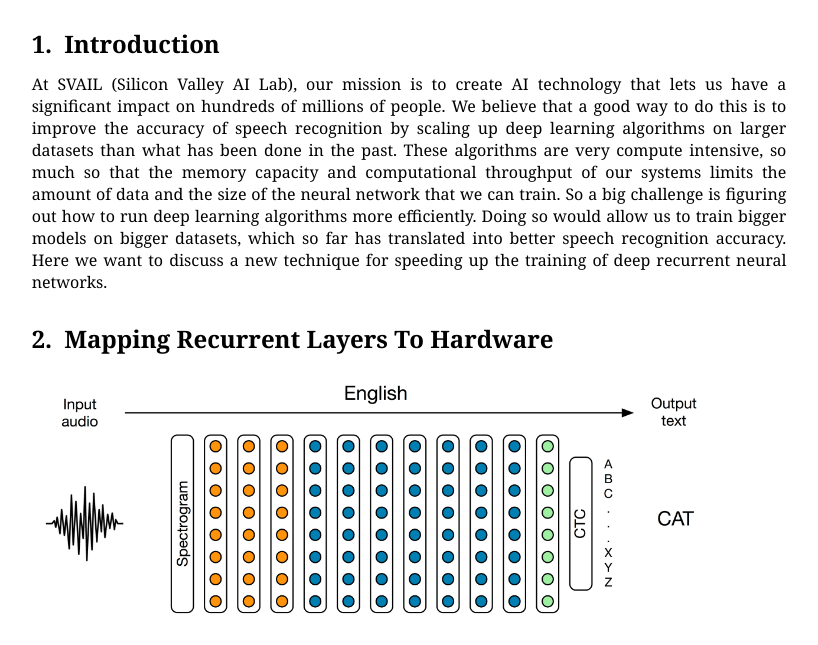
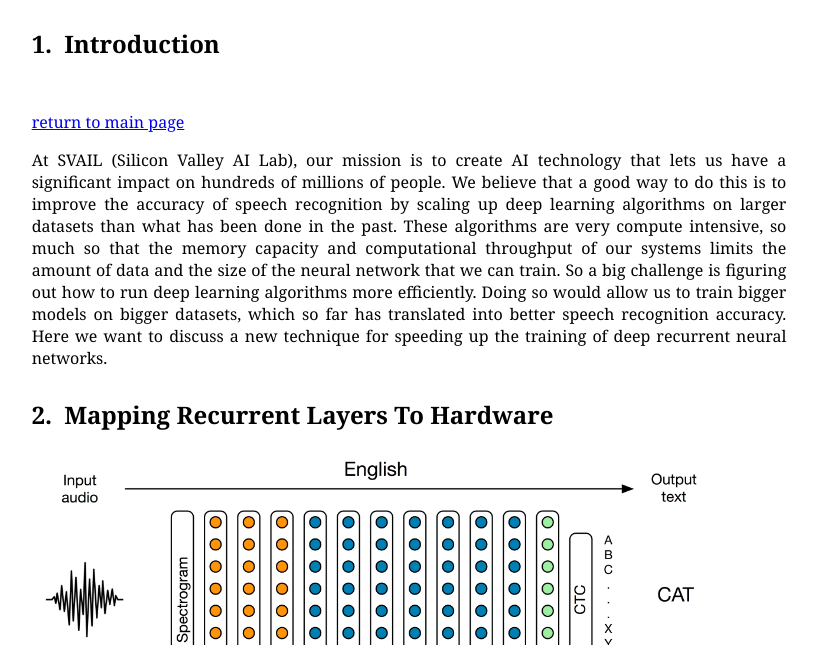
Before and after one commit to svail/persistent_rnns, a plain HTML site: page index.html in a window 1280 px wide. Shown: the part 155-800 px from the top of the page, without its empty margins (231-1049 px from the left). Drawn offline with Linux system fonts and the light colour scheme.

Commit message:
Update index.html

```diff
--- a/index.html
+++ b/index.html
@@ -1,6 +1,15 @@
 <!DOCTYPE html>
 <html lang="en-US">
 <head>
+    <script>
+  (function(i,s,o,g,r,a,m){i['GoogleAnalyticsObject']=r;i[r]=i[r]||function(){
+  (i[r].q=i[r].q||[]).push(arguments)},i[r].l=1*new Date();a=s.createElement(o),
+  m=s.getElementsByTagName(o)[0];a.async=1;a.src=g;m.parentNode.insertBefore(a,m)
+  })(window,document,'script','//www.google-analytics.com/analytics.js','ga');
+  ga('create', 'UA-69560860-3', 'auto');
+  ga('send', 'pageview');
+</script>
+
   <meta http-equiv="content-type" content="text/html; charset=UTF-8" />
   <meta name="generator" content="Madoko, version 1.0.0-rc6" />
   <meta name="viewport" content="initial-scale=1.0" />
@@ -381,6 +390,7 @@
 <tbody><tr><td class="author column" style="text-align:center;line-adjust:0">
 <div class="authorname" style="font-size:large;line-adjust:0">Greg Diamos</div>
 <div class="authoraddress" style="line-adjust:0">Baidu Silicon Valley AI Lab</div></td></tr></tbody></table></div></div><h2 id="sec-introduction" class="h1" data-heading-depth="1" style="display:block"><span class="heading-before"><span class="heading-label">1</span>.&#8194;</span>Introduction</h2>
+<br> <p><a href="https://svail.github.io">return to main page</a></p>
 <p class="p noindent">At SVAIL (Silicon Valley AI Lab), our mission is to create AI technology that lets us have a
 significant impact on hundreds of millions of people.
 We believe that a good way to do this is to improve the accuracy of speech recognition by scaling
@@ -537,6 +547,7 @@ FPGAs can distribute the weights in on-chip block RAMs.
 </p>
 <p class="p indent">We hope that others in the community will find Persistent RNNs to be useful tool for training even bigger and deeper recurrent neural networks on even bigger
 datasets than could be done without them.
+<br> <p><a href="https://svail.github.io">return to main page</a></p>
 </p><span data-line=""></span></div>
 <svg id='math-svg-paths' style='display:none' version='1.1' viewBox='0 0 0 0' xmlns='http://www.w3.org/2000/svg' xmlns:xlink='http://www.w3.org/1999/xlink'>
 <defs>
```
